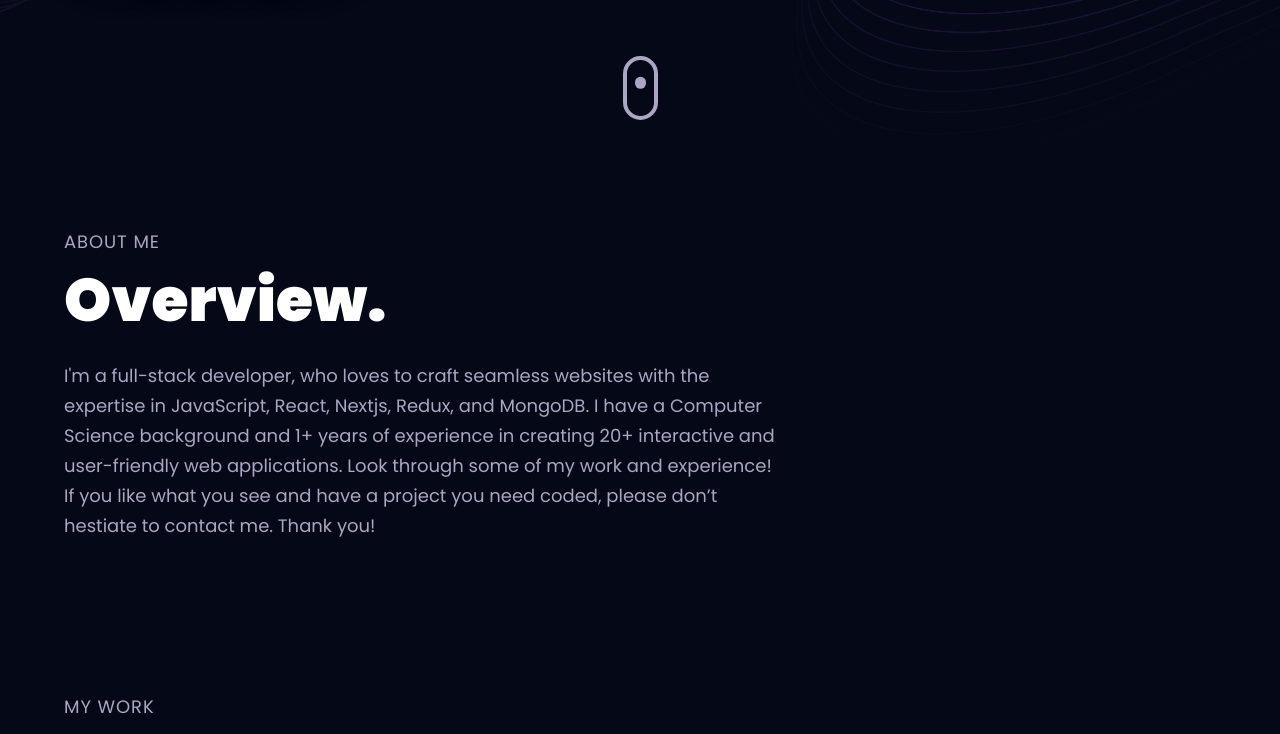
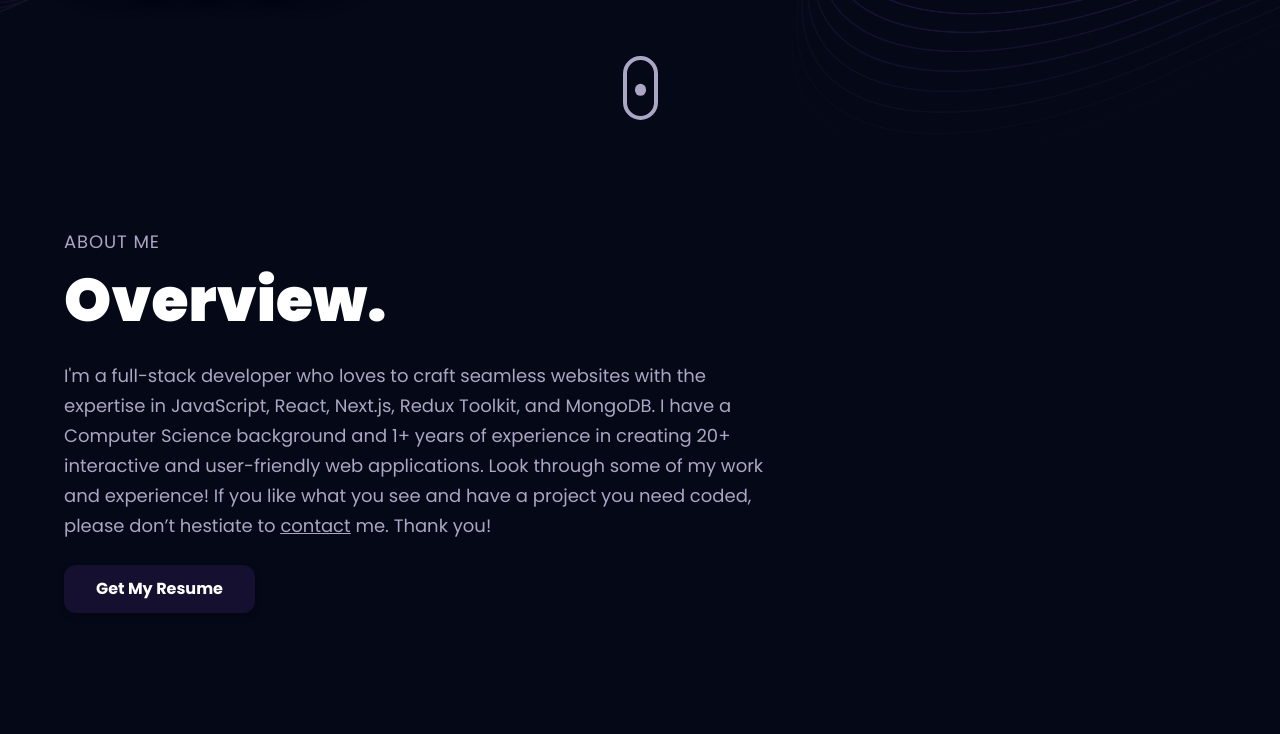
Before and after one commit to AbeeraTahir/portfolio-react, a React (Vite) app: page / in a window 1280 px wide. Shown: the part 660-1394 px from the top of the page. Built offline with nearby package versions, Linux system fonts and the light colour scheme.

Commit message:
Add resume button

```diff
--- a/src/components/About.jsx
+++ b/src/components/About.jsx
@@ -3,7 +3,7 @@ import { motion } from "framer-motion";
 
 import { styles } from "../styles";
 import { SectionWrapper } from "../hoc";
-import { fadeIn, textVariant } from "../utils/motion";
+import { fadeIn, slideIn, textVariant } from "../utils/motion";
 
 const About = () => {
   return (
@@ -16,13 +16,28 @@ const About = () => {
       <motion.p
         variants={fadeIn("", "", 0.1, 1)}
         className="mt-4 text-secondary text-[16px] sm:text-[18px] max-w-[45rem] leading-[30px]">
-        I'm a full-stack developer, who loves to craft seamless websites with
-        the expertise in JavaScript, React, Nextjs, Redux, and MongoDB. I have a
-        Computer Science background and 1+ years of experience in creating 20+
-        interactive and user-friendly web applications. Look through some of my
-        work and experience! If you like what you see and have a project you
-        need coded, please don’t hestiate to contact me. Thank you!
+        I'm a full-stack developer who loves to craft seamless websites with the
+        expertise in JavaScript, React, Next.js, Redux Toolkit, and MongoDB. I
+        have a Computer Science background and 1+ years of experience in
+        creating 20+ interactive and user-friendly web applications. Look
+        through some of my work and experience! If you like what you see and
+        have a project you need coded, please don’t hestiate to{" "}
+        <span className="underline">
+          <a href="#contact">contact</a>
+        </span>{" "}
+        me. Thank you!
       </motion.p>
+
+      <a
+        href="https://docs.google.com/document/d/1szdRz0bnOeguos15MYeeZyjd2Mw4PWNLGchKQrzO5g8/edit?usp=sharing"
+        target="__blank">
+        <motion.button
+          variants={slideIn("left", "", 0.2, 1)}
+          type="submit"
+          className="bg-tertiary mt-6 py-3 px-8 rounded-xl outline-none w-fit text-white font-bold shadow-md shadow-primary">
+          Get My Resume
+        </motion.button>
+      </a>
     </>
   );
 };
```
